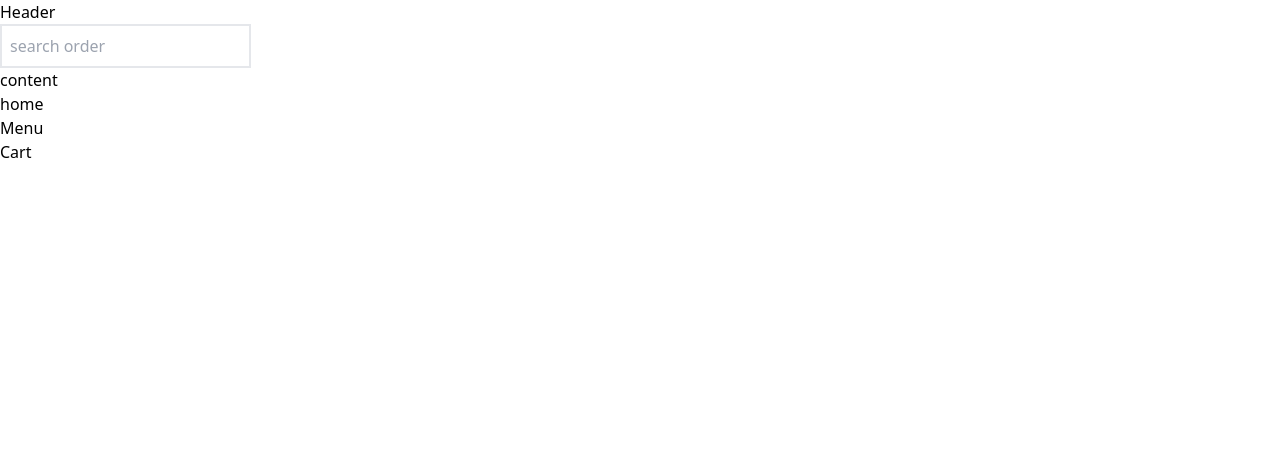
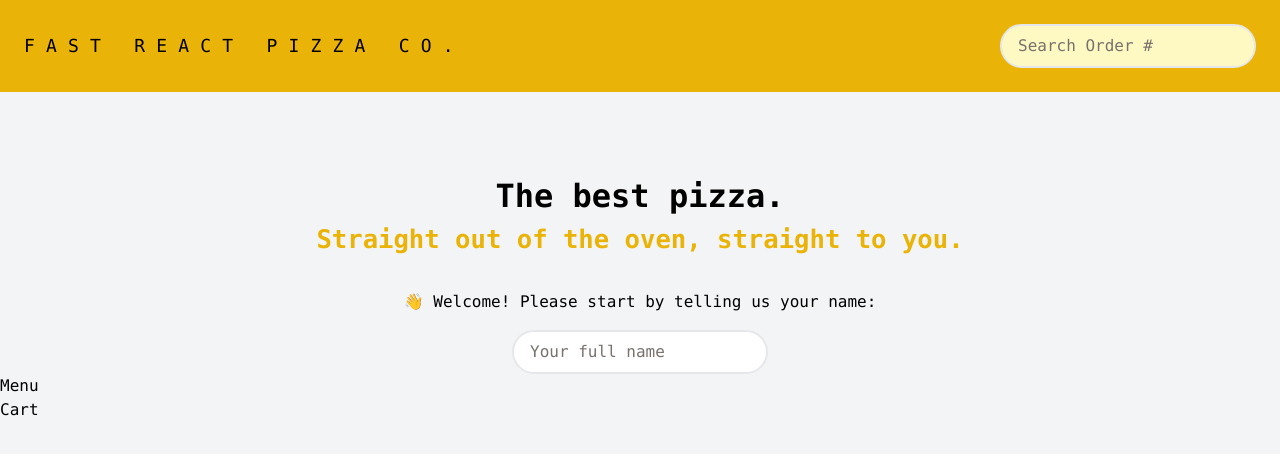
Before and after one commit to HtetWaiYan7191/react-pizza-order, a React (Vite) app: page / in a window 1280 px wide. Shown: the top 454 px of the page. Built offline with nearby package versions, Linux system fonts and the light colour scheme.

Commit message:
Add the style for home page

```diff
--- a/src/index.css
+++ b/src/index.css
@@ -1,3 +1,9 @@
 @tailwind base;
 @tailwind components;
 @tailwind utilities;
+
+@layer {
+    body {
+        @apply bg-gray-100 font-mono
+    }
+}
--- a/src/pages/Home.jsx
+++ b/src/pages/Home.jsx
@@ -2,9 +2,27 @@ import { Link } from "react-router-dom";
 
 export default function Home() {
   return (
-    <div>
-      <p>home</p>
+    <section className="pt-20 home-section">
+      <div className="intro-text-container w-[80%] mx-auto">
+        <div className="mb-8">
+          <h2 className="font-semibold  text-center text-[2rem]">
+            The best pizza.
+          </h2>
+          <p className="font-semibold text-[1.6rem] text-center text-yellow-500 text">
+            Straight out of the oven, straight to you.
+          </p>
+        </div>
+        <div className="flex flex-col items-center gap-y-4 ">
+          <p className="text-center text-[1rem]"> 👋 Welcome! Please start by telling us your name:</p>
+          <input
+            type="text"
+            placeholder="Your full name"
+            className="w-64 px-2 py-2 transition-all duration-300 bg-white border-2 rounded-full outline-none focus:w-72 placeholder:ps-2 placeholder:text-stone-500"
+          />
+        </div>
+      </div>
+
       <Link to="/menu">Menu</Link>
-    </div>
-  )
+    </section>
+  );
 }
--- a/src/ui/AppLayout.jsx
+++ b/src/ui/AppLayout.jsx
@@ -2,7 +2,6 @@ import CartOverview from '../features/cart/CartOverview'
 import Header from './Header'
 import {Outlet, useNavigation} from 'react-router-dom'
 import Loader from './Loader';
-import SearchOrder from './SearchOrder';
 export default function AppLayout() {
   const navigation = useNavigation();
   const isLoading = navigation.state === 'loading'
@@ -10,9 +9,7 @@ export default function AppLayout() {
     <section>
         <Header/>
         {isLoading && <Loader/>}
-        <SearchOrder/>
         <main className="content">
-            <h2>content</h2>
             <Outlet/>
         </main>
        <CartOverview/>
--- a/src/ui/Header.jsx
+++ b/src/ui/Header.jsx
@@ -1,5 +1,11 @@
+import { Link } from "react-router-dom";
+import SearchOrder from "./SearchOrder";
+
 export default function Header() {
   return (
-    <div>Header</div>
-  )
+    <div className="flex items-center justify-between p-6 text-black bg-yellow-500 header">
+      <Link to="/" className="text-lg tracking-[0.7rem]">FAST REACT PIZZA CO.</Link>
+      <SearchOrder />
+    </div>
+  );
 }
--- a/src/ui/SearchOrder.jsx
+++ b/src/ui/SearchOrder.jsx
@@ -18,8 +18,8 @@ export default function SearchOrder() {
         type="text"
         value={query}
         onChange={(e) => setQuery(e.target.value)}
-        placeholder="search order"
-        className="p-2 border-2"
+        placeholder="Search Order #"
+        className="w-64 px-2 py-2 transition-all duration-300 bg-yellow-100 border-2 rounded-full outline-none focus:w-72 placeholder:ps-2 placeholder:text-stone-500"
       />
     </form>
   );
```
